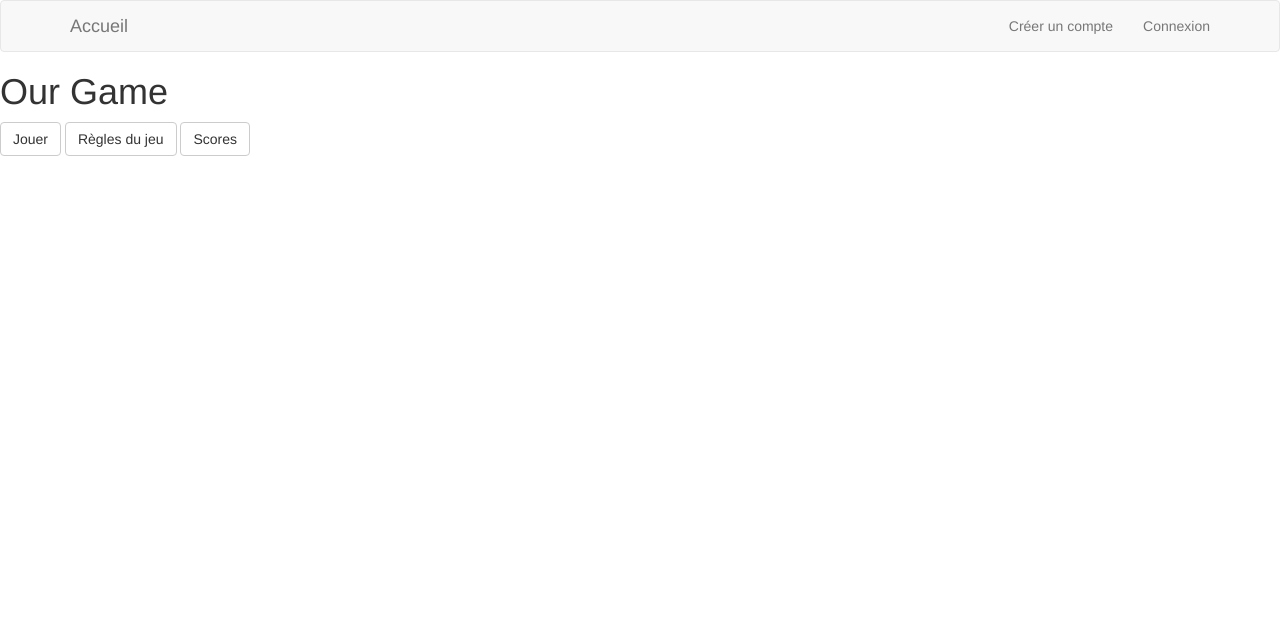
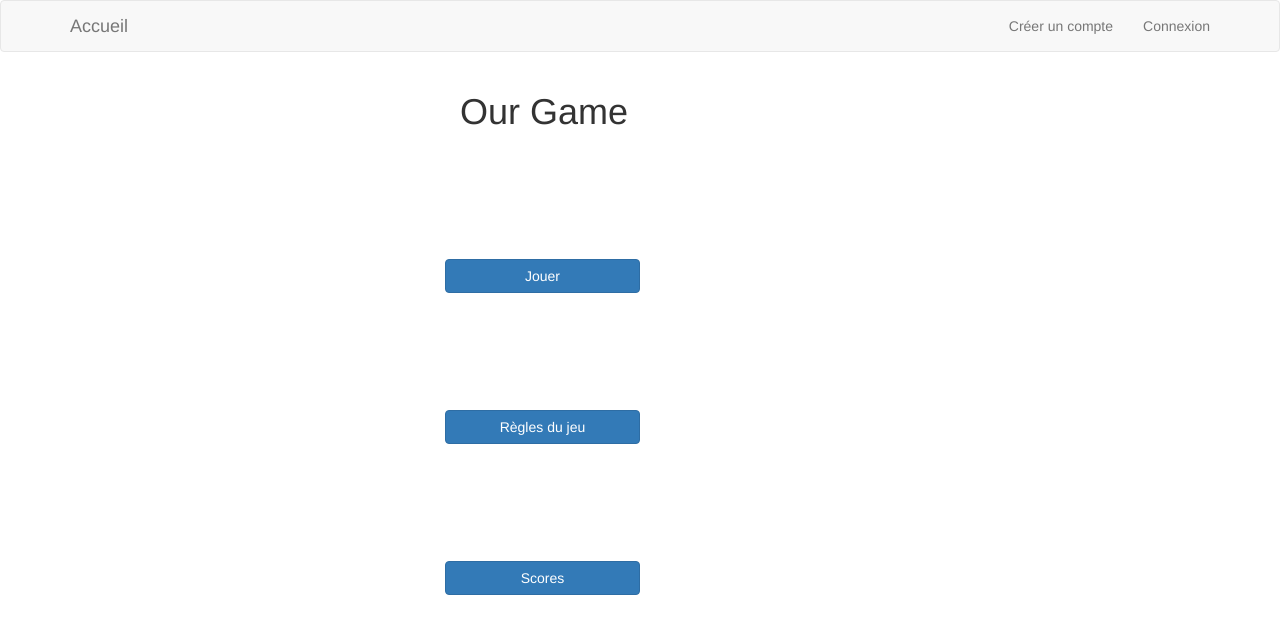
Before and after one commit to littleAsteria/projet-webforce3, a PHP site: template gameproject/templates/index.html.twig in a window 1280 px wide. Shown: the top 634 px of the page. Run offline with PHP 8.4, Linux system fonts and the light colour scheme; the template is opened without the code that fills it, so the values that code supplies are empty; some libraries are stand-ins or nearby versions.

Commit message:
Commit de la première mise en page de l'accueil
Changement du chemin vers le fichier css dans le layout

```diff
--- a/gameproject/templates/index.html.twig
+++ b/gameproject/templates/index.html.twig
@@ -1,8 +1,19 @@
 {% extends "layout.html.twig" %}
 
 {% block content %}
-    <h1>Our Game</h1>
-    <button class="btn btn-default">Jouer</button>
-    <button class="btn btn-default">Règles du jeu</button>
-    <button class="btn btn-default">Scores</button>
+    <div class="container">
+        <div class="row">
+            <h1 class="col-md-6 col-md-offset-4">Our Game</h1>
+
+        </div>
+        <div class="row">
+            <button class="btn btn-primary col-md-2 col-md-offset-4 margin-top-10">Jouer</button>
+        </div>
+        <div class="row">
+            <button class="btn btn-primary col-md-2 col-md-offset-4 margin-top-10">Règles du jeu</button>
+        </div>
+        <div class="row">
+            <button class="btn btn-primary col-md-2 col-md-offset-4 margin-top-10">Scores</button>
+        </div>
+    </div>
 {% endblock %}
--- a/gameproject/templates/layout.html.twig
+++ b/gameproject/templates/layout.html.twig
@@ -8,7 +8,7 @@
         <title>{% block title '' %} - Our game</title>
         {% block stylesheets %}
         <link rel="stylesheet" href="https://maxcdn.bootstrapcdn.com/bootstrap/3.3.7/css/bootstrap.min.css" integrity="sha384-BVYiiSIFeK1dGmJRAkycuHAHRg32OmUcww7on3RYdg4Va+PmSTsz/K68vbdEjh4u" crossorigin="anonymous">
-        <link href="{{ asset('css/main.css') }}" rel="stylesheet" type="text/css" />
+        <link href="{{ asset('assets/css/main.css') }}" rel="stylesheet" type="text/css" />
         {% endblock %}
 
     </head>
--- a/gameproject/web/assets/css/main.css
+++ b/gameproject/web/assets/css/main.css
@@ -0,0 +1,3 @@
+.margin-top-10 {
+    margin-top: 10%;
+}
```
